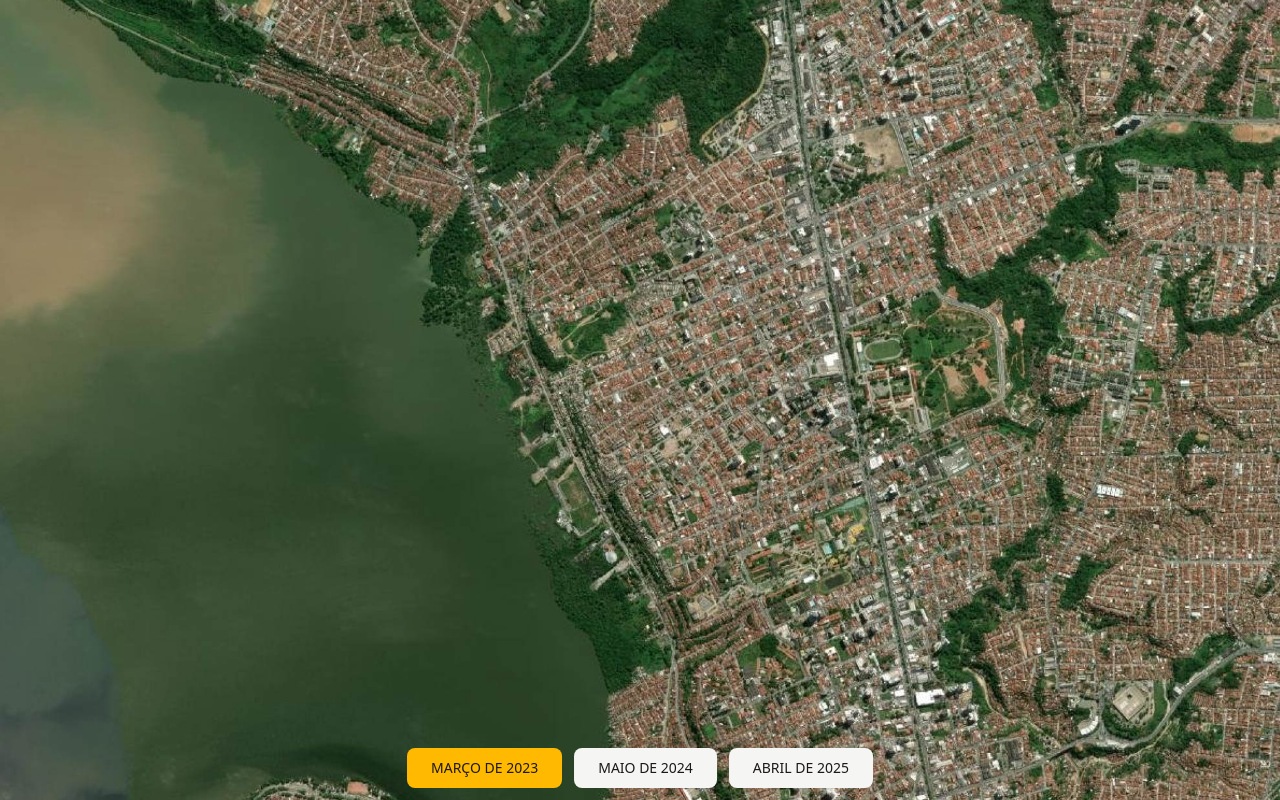
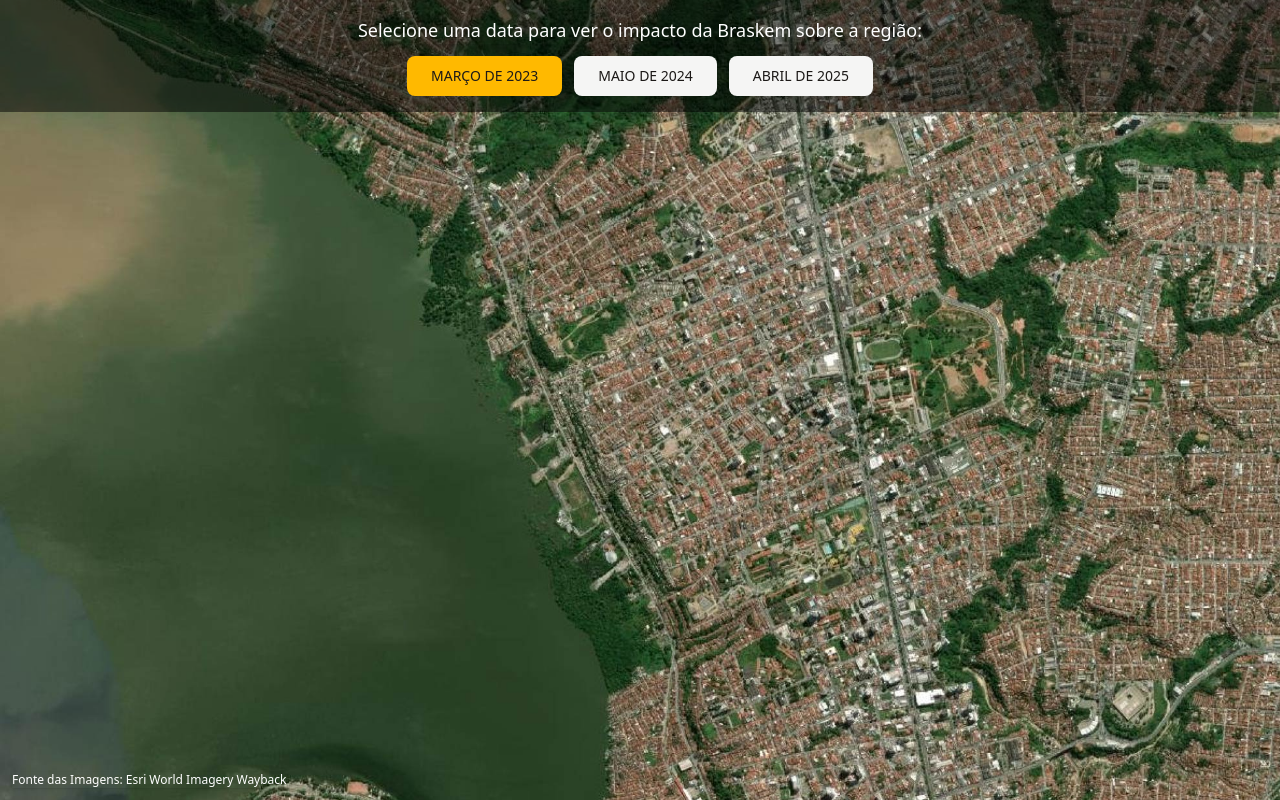
Before and after one commit to viniciusofp/observatorio-braskem-maps, a Next.js app: page /timeline in a window 1280 px wide. Built offline with nearby package versions, Linux system fonts and the light colour scheme.

Commit message:
style controls and deploy

```diff
--- a/app/timeline/page.tsx
+++ b/app/timeline/page.tsx
@@ -5,6 +5,7 @@ import a1 from '@/public/satellite/2023-03-15.jpg';
 import a2 from '@/public/satellite/2024-05-09.jpg';
 import a3 from '@/public/satellite/2025-04-24.jpg';
 import Image, { StaticImageData } from 'next/image';
+import Link from 'next/link';
 import { useState } from 'react';
 
 export type pageProps = {};
@@ -19,7 +20,20 @@ export default function page(props: pageProps) {
   const [curr, setCurr] = useState<number>(0);
   return (
     <div className="relative h-svh w-full">
-      <div className="absolute left-1/2 -translate-x-1/2 flex gap-3 bottom-3 z-2">
+      <div className="absolute bottom-3 left-3 text-xs  font-medium text-white shadow">
+        Fonte das Imagens:{' '}
+        <Link
+          className="hover:underline"
+          href="https://livingatlas.arcgis.com/wayback/#mapCenter=-35.74615%2C-9.63341%2C15&mode=explore&active=27982"
+        >
+          Esri World Imagery Wayback
+        </Link>
+      </div>
+      <div className="absolute w-full left-0 top-0 grid justify-center bg-black/50 p-4 gap-3 0 z-2">
+        <h1 className="text-white shadow-xl lg:text-lg font-medium text-balance">
+          Selecione uma data para ver o impacto da Braskem sobre a região:
+        </h1>
+        <div className="flex gap-3 justify-center">
           {images.map((imgArr: [string, StaticImageData], index) => {
             const date = new Date(imgArr[0]);
             return (
@@ -43,6 +57,7 @@ export default function page(props: pageProps) {
             );
           })}
         </div>
+      </div>
       <Image
         className="object-center object-cover w-full h-full"
         src={images[curr][1].src}
```
Lines whose indentation alone changed are shown as unchanged.
